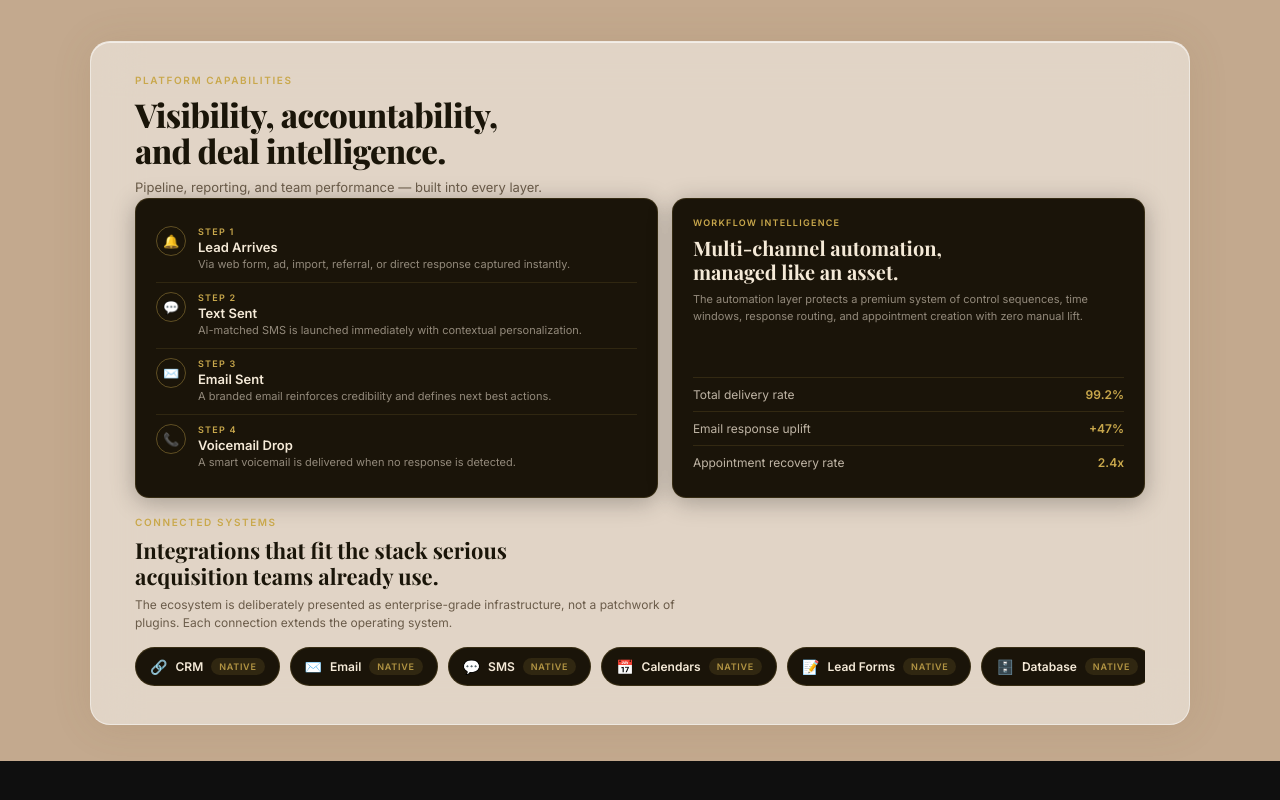
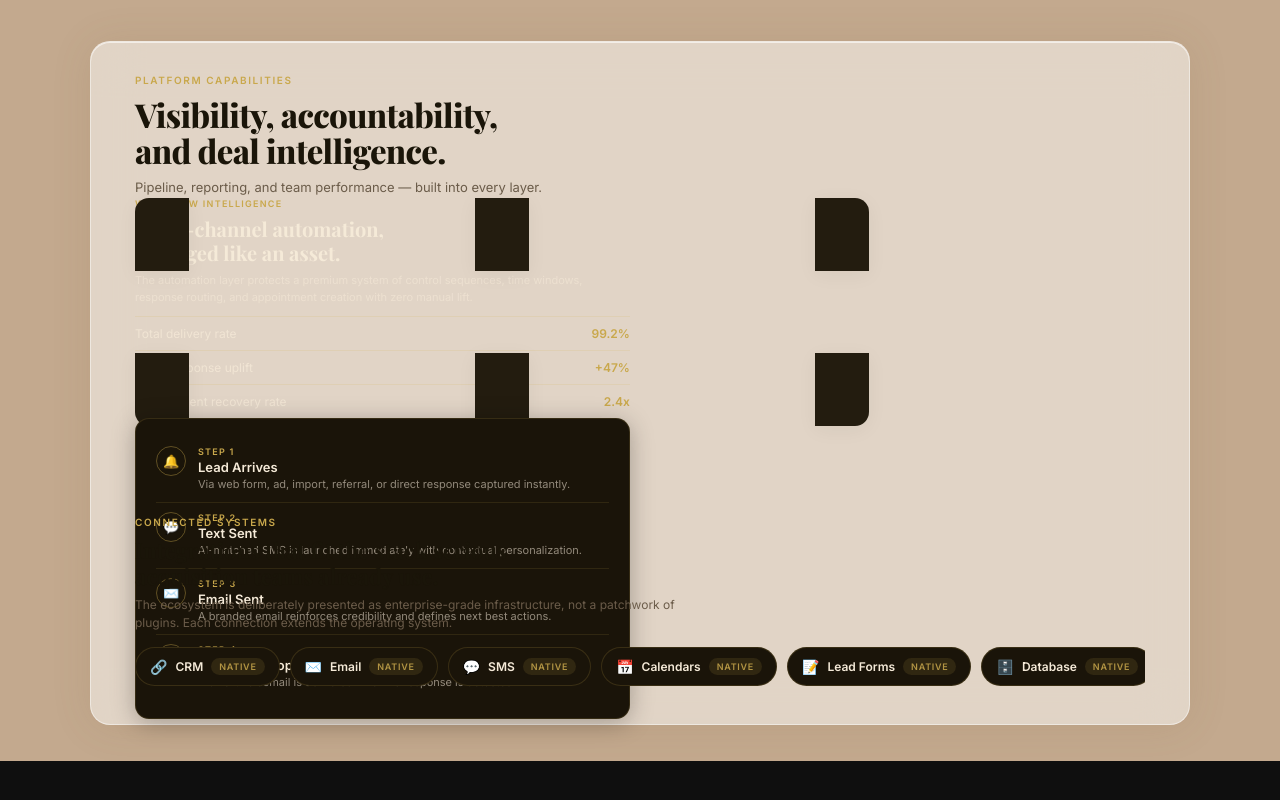
Before and after one commit to kariimhisham1/CRM-Remiliux-New-LP, a React (Create React App) app: page / in a window 1280 px wide. Shown: the part 5639-6439 px from the top of the page. Built offline with nearby package versions, Linux system fonts and the light colour scheme.

Commit message:
Update WhyTeams.jsx

```diff
--- a/src/components/WhyTeams.jsx
+++ b/src/components/WhyTeams.jsx
@@ -41,31 +41,83 @@ const PILLS = [
   { icon: '🗄️', label: 'Database' },
 ];
 
-/* ── Progress bands (fractions of total scroll, 0 → 1) ──
-   0.00–0.16  Header A → Header B crossfade
-   0.05–0.25  PHASE 1   6 cards flip front → back (wave)
-   0.22–0.41  PHASE 2   cards collapse + shrink toward right, Workflow panel forms underneath
-   0.38–0.54  PHASE 3   timeline panel slides in from the left
-   0.56–0.66  PHASE 4a  "Connected Systems" heading/copy fades up
-   0.60–0.815 PHASE 4b  integration pills slide in left → right, staggered
-   0.82–1.00  PHASE 5   hold — nothing changes, natural scroll pause
-*/
-const HEADER_START = 0.03, HEADER_END = 0.16;
+/* ───────────────────────────────────────────────────────────
+   TIMELINE — every phase end is derived from the previous one
+   plus an explicit pause, so there's always a deliberate hold
+   between transitions and the math can't silently overlap.
 
-const FLIP_START = 0.05, FLIP_STAGGER = 0.022, FLIP_DUR = 0.09;
-
-const PHASE2_START = 0.22, PHASE2_CARD_STAGGER = 0.018, PHASE2_CARD_DUR = 0.10;
-const WF_START = 0.30, WF_END = 0.46;
-
-const TL_START = 0.38, TL_END = 0.54;
-
-const INT_HEAD_START = 0.56, INT_HEAD_END = 0.66;
-const PILL_START = 0.60, PILL_STAGGER = 0.025, PILL_DUR = 0.09;
-
+   intro hold → flip → PAUSE → merge → PAUSE → timeline slide
+   → PAUSE → integrations + pills → PAUSE (final, holds to 1.0)
+   ─────────────────────────────────────────────────────────── */
 const easeInOut = t => (t < 0.5 ? 2 * t * t : -1 + (4 - 2 * t) * t);
 const easeOut = t => 1 - Math.pow(1 - t, 2.5);
 const clamp01 = n => Math.max(0, Math.min(1, n));
 const band = (p, start, end) => clamp01((p - start) / (end - start));
+const lerp = (a, b, t) => a + (b - a) * t;
+
+const HEADER_START = 0.04, HEADER_END = 0.15;
+
+const FLIP_START = 0.05, FLIP_STAGGER = 0.026, FLIP_DUR = 0.09;
+const FLIP_END = FLIP_START + 5 * FLIP_STAGGER + FLIP_DUR;          // ~0.275
+
+const PAUSE_1 = 0.07;
+const MERGE_START = FLIP_END + PAUSE_1;                              // ~0.345
+const MERGE_STAGGER = 0.02, MERGE_DUR = 0.10;
+const MERGE_SHAPE_END = MERGE_START + 5 * MERGE_STAGGER + MERGE_DUR; // ~0.545
+
+const PAUSE_2 = 0.06;
+const TIMELINE_START = MERGE_SHAPE_END + PAUSE_2;                     // ~0.605
+const TIMELINE_DUR = 0.11;
+const TIMELINE_END = TIMELINE_START + TIMELINE_DUR;                  // ~0.715
+
+const PAUSE_3 = 0.05;
+const INT_START = TIMELINE_END + PAUSE_3;                            // ~0.765
+const INT_HEAD_DUR = 0.05;
+const INT_HEAD_END = INT_START + INT_HEAD_DUR;                       // ~0.815
+
+const PILL_START = INT_START + 0.03;                                 // ~0.795
+const PILL_STAGGER = 0.018, PILL_DUR = 0.06;
+// PILL end ≈ 0.945 — remaining ~0.055 of total scroll is a pure final pause.
+
+/* ── Geometry shared between the 6 mini-cards and the two overlay panels ── */
+const COL_GAP = 1.3, ROW_GAP = 2.6;          // % gaps in the ORIGINAL 3x2 grid
+const RIGHT_X = 51, RIGHT_W = 49;            // target rect the cards merge into
+const LEFT_W = 49;                           // timeline panel's rect (mirror of RIGHT)
+const CARD_RADIUS = 12, PANEL_RADIUS = 14;
+
+function cardGeometry(i, shapeT) {
+  const col = i % 3, row = Math.floor(i / 3);
+  const startW = (100 - 2 * COL_GAP) / 3;
+  const startH = (100 - ROW_GAP) / 2;
+  const startX = col * (startW + COL_GAP);
+  const startY = row * (startH + ROW_GAP);
+
+  const endW = RIGHT_W / 3;
+  const endH = 50;
+  const endX = RIGHT_X + col * endW;
+  const endY = row * endH;
+
+  return {
+    left: lerp(startX, endX, shapeT),
+    top: lerp(startY, endY, shapeT),
+    width: lerp(startW, endW, shapeT),
+    height: lerp(startH, endH, shapeT),
+  };
+}
+
+function cardCorners(i, shapeT) {
+  const col = i % 3, row = Math.floor(i / 3);
+  const isTop = row === 0, isBottom = row === 1;
+  const isLeftCol = col === 0, isRightCol = col === 2;
+  const flat = lerp(CARD_RADIUS, 0, shapeT);
+  const outer = lerp(CARD_RADIUS, PANEL_RADIUS, shapeT);
+  return {
+    borderTopLeftRadius: isTop && isLeftCol ? outer : flat,
+    borderTopRightRadius: isTop && isRightCol ? outer : flat,
+    borderBottomLeftRadius: isBottom && isLeftCol ? outer : flat,
+    borderBottomRightRadius: isBottom && isRightCol ? outer : flat,
+  };
+}
 
 export default function WhyTeams() {
   const wrapRef = useRef(null);
@@ -80,8 +132,7 @@ export default function WhyTeams() {
       const vh = window.innerHeight;
       const totalScroll = rect.height - vh;
       const scrolled = -rect.top;
-      const p = clamp01(scrolled / totalScroll);
-      setProgress(p);
+      setProgress(clamp01(scrolled / totalScroll));
 
       const bgP = clamp01((vh - rect.top) / (vh * 0.6));
       setBgProgress(bgP);
@@ -93,57 +144,44 @@ export default function WhyTeams() {
     return () => window.removeEventListener('scroll', handleScroll);
   }, []);
 
+  /* ---------- Background morph ---------- */
+  const bp = easeOut(bgProgress);
+  const bgColor = `rgb(${Math.round(26 + bp * 170)},${Math.round(18 + bp * 152)},${Math.round(8 + bp * 135)})`;
+
+  /* ---------- Header crossfade ---------- */
+  const headerFlip = easeInOut(band(progress, HEADER_START, HEADER_END));
+  const header1Opacity = 1 - headerFlip;
+  const header2Opacity = headerFlip;
+
   /* ---------- Phase 1: flip ---------- */
   const cardFlips = SET_A.map((_, i) => {
     const start = FLIP_START + i * FLIP_STAGGER;
     return easeInOut(band(progress, start, start + FLIP_DUR));
   });
 
-  /* ---------- Background morph ---------- */
-  const bp = easeOut(bgProgress);
-  const r = Math.round(26 + bp * (196 - 26));
-  const g = Math.round(18 + bp * (170 - 18));
-  const b = Math.round(8 + bp * (143 - 8));
-  const bgColor = `rgb(${r},${g},${b})`;
+  /* ---------- Phase 2: cards merge into one vertical panel ---------- */
+  const shapeTs = SET_A.map((_, i) => {
+    const start = MERGE_START + i * MERGE_STAGGER;
+    return easeInOut(band(progress, start, start + MERGE_DUR));
+  });
+  const maxShapeT = Math.max(...shapeTs, 0);
 
-  /* ---------- Header crossfade ---------- */
-  const headerFlip = easeInOut(band(progress, HEADER_START, HEADER_END));
-  const header1Opacity = 1 - headerFlip;
-  const header2Opacity = headerFlip;
+  // Workflow text fades in on top of the merged shape only once it has
+  // essentially finished assembling — content swap reads as "complete."
+  const wfTextOpacity = easeOut(band(progress, MERGE_SHAPE_END - 0.06, MERGE_SHAPE_END + 0.04));
 
-  /* ---------- Phase 2: cards collapse toward right ---------- */
-  const cardCollapses = SET_A.map((_, i) => {
-    const start = PHASE2_START + i * PHASE2_CARD_STAGGER;
-    return easeInOut(band(progress, start, start + PHASE2_CARD_DUR));
-  });
-  const maxCollapse = Math.max(...cardCollapses, 0);
+  /* ---------- Phase 3: timeline panel slides in from the left ---------- */
+  const timelineT = easeOut(band(progress, TIMELINE_START, TIMELINE_END));
+  const timelineOpacity = timelineT;
+  const timelineTranslateX = (1 - timelineT) * -48;
 
-  /* ---------- Workflow panel (right) forms ---------- */
-  const workflowRaw = band(progress, WF_START, WF_END);
-  const workflowOpacity = easeOut(workflowRaw);
-  const workflowScale = 0.92 + workflowOpacity * 0.08;
-  const workflowTranslateY = (1 - workflowOpacity) * 18;
-
-  /* ---------- Timeline panel (left) slides in ---------- */
-  const timelineRaw = band(progress, TL_START, TL_END);
-  const timelineEase = easeOut(timelineRaw);
-  const timelineOpacity = timelineEase;
-  const timelineTranslateX = (1 - timelineEase) * -64;
-
-  /* ---------- Integrations heading ---------- */
-  const intHeadRaw = easeOut(band(progress, INT_HEAD_START, INT_HEAD_END));
-  const intHeadOpacity = intHeadRaw;
-  const intHeadTranslateY = (1 - intHeadRaw) * 22;
-
-  /* ---------- Integration pills, staggered left → right ---------- */
+  /* ---------- Phase 4: integrations heading + pills ---------- */
+  const intHeadT = easeOut(band(progress, INT_START, INT_HEAD_END));
+  const intGrowT = easeOut(band(progress, INT_START - 0.02, INT_START + 0.05));
   const pillProgress = i => {
     const start = PILL_START + i * PILL_STAGGER;
     return easeOut(band(progress, start, start + PILL_DUR));
   };
-
-  /* Visibility toggles so off-screen layers don't intercept clicks */
-  const cardsLayerVisible = maxCollapse < 0.98;
-  const panelLayerVisible = workflowOpacity > 0.02 || timelineOpacity > 0.02;
 
   return (
     <div className="wt" ref={wrapRef}>
@@ -153,11 +191,7 @@ export default function WhyTeams() {
           {/* Header A */}
           <div
             className="wt__header"
-            style={{
-              opacity: header1Opacity,
-              position: 'absolute',
-              pointerEvents: header1Opacity < 0.05 ? 'none' : 'auto',
-            }}
+            style={{ opacity: header1Opacity, position: 'absolute', pointerEvents: header1Opacity < 0.05 ? 'none' : 'auto' }}
           >
             <div className="wt__eyebrow">Platform Capabilities</div>
             <h2 className="wt__headline">Built for operators who need<br />control and conversion.</h2>
@@ -167,11 +201,7 @@ export default function WhyTeams() {
           {/* Header B */}
           <div
             className="wt__header"
-            style={{
-              opacity: header2Opacity,
-              position: 'absolute',
-              pointerEvents: header2Opacity < 0.05 ? 'none' : 'auto',
-            }}
+            style={{ opacity: header2Opacity, position: 'absolute', pointerEvents: header2Opacity < 0.05 ? 'none' : 'auto' }}
           >
             <div className="wt__eyebrow">Platform Capabilities</div>
             <h2 className="wt__headline">Visibility, accountability,<br />and deal intelligence.</h2>
@@ -180,51 +210,47 @@ export default function WhyTeams() {
 
           <div className="wt__header-spacer" />
 
-          {/* ---------- Stage: cards-grid and the two-panel card occupy the same area ---------- */}
+          {/* ---------- Stage: cards merge directly into the two overlay panels ---------- */}
           <div className="wt__cards-stage">
 
-            {/* PHASE 1 + 2: the 6 flipping / collapsing cards */}
-            <div
-              className="wt__cards"
-              style={{
-                opacity: cardsLayerVisible ? 1 : 0,
-                pointerEvents: cardsLayerVisible ? 'auto' : 'none',
-              }}
-            >
+            <div className="wt__cards">
               {SET_A.map((frontCard, i) => {
                 const backCard = SET_B[i];
-                const flip = cardFlips[i];
-                const rotateY = flip * 180;
-
-                const collapse = cardCollapses[i];
-                const tx = collapse * 220;
-                const ty = collapse * (i - 2.5) * 28;
-                const scale = 1 - collapse * 0.65;
-                const rotateZ = collapse * (i % 2 === 0 ? -8 : 8);
-                const fadeOut = clamp01((collapse - 0.55) / 0.45);
+                const rotateY = cardFlips[i] * 180;
+                const shapeT = shapeTs[i];
+                const geo = cardGeometry(i, shapeT);
+                const corners = cardCorners(i, shapeT);
+                const contentOpacity = 1 - easeInOut(clamp01((shapeT - 0.5) / 0.5));
+                const seamAlpha = 0.16 * (1 - shapeT);
+                const shadowAlpha = 0.25 * (1 - shapeT * 0.8);
 
                 return (
                   <div
                     key={i}
                     className="wt__card-scene"
                     style={{
-                      transform: `translate(${tx}px, ${ty}px) scale(${scale}) rotateZ(${rotateZ}deg)`,
-                      opacity: 1 - fadeOut,
+                      left: `${geo.left}%`,
+                      top: `${geo.top}%`,
+                      width: `${geo.width}%`,
+                      height: `${geo.height}%`,
                     }}
                   >
+                    <div className="wt__card-flipper" style={{ transform: `perspective(900px) rotateY(${rotateY}deg)` }}>
                       <div
-                      className="wt__card-flipper"
-                      style={{ transform: `perspective(900px) rotateY(${rotateY}deg)` }}
+                        className="wt__card wt__card--front"
+                        style={{ ...corners, borderColor: `rgba(201,168,76,${seamAlpha})`, boxShadow: `0 4px 20px rgba(0,0,0,${shadowAlpha})` }}
                       >
-                      <div className="wt__card wt__card--front">
-                        <div className="wt__card-icon">{frontCard.icon}</div>
-                        <div className="wt__card-title">{frontCard.title}</div>
-                        <p className="wt__card-desc">{frontCard.desc}</p>
+                        <div className="wt__card-icon" style={{ opacity: contentOpacity }}>{frontCard.icon}</div>
+                        <div className="wt__card-title" style={{ opacity: contentOpacity }}>{frontCard.title}</div>
+                        <p className="wt__card-desc" style={{ opacity: contentOpacity }}>{frontCard.desc}</p>
                       </div>
-                      <div className="wt__card wt__card--back">
-                        <div className="wt__card-icon">{backCard.icon}</div>
-                        <div className="wt__card-title">{backCard.title}</div>
-                        <p className="wt__card-desc">{backCard.desc}</p>
+                      <div
+                        className="wt__card wt__card--back"
+                        style={{ ...corners, borderColor: `rgba(201,168,76,${seamAlpha})`, boxShadow: `0 4px 20px rgba(0,0,0,${shadowAlpha})` }}
+                      >
+                        <div className="wt__card-icon" style={{ opacity: contentOpacity }}>{backCard.icon}</div>
+                        <div className="wt__card-title" style={{ opacity: contentOpacity }}>{backCard.title}</div>
+                        <p className="wt__card-desc" style={{ opacity: contentOpacity }}>{backCard.desc}</p>
                       </div>
                     </div>
                   </div>
@@ -232,40 +258,14 @@ export default function WhyTeams() {
               })}
             </div>
 
-            {/* PHASE 2 + 3: the two-panel "Workflow Intelligence" card */}
+            {/* Workflow Intelligence text — fades in on top of the merged card shape */}
             <div
-              className="wt__panelcard"
+              className="wt__workflow-overlay"
               style={{
-                opacity: panelLayerVisible ? 1 : 0,
-                pointerEvents: panelLayerVisible ? 'auto' : 'none',
-              }}
-            >
-              {/* Left: 4-step timeline, slides in from the left */}
-              <div
-                className="wt__timeline-panel"
-                style={{
-                  opacity: timelineOpacity,
-                  transform: `translateX(${timelineTranslateX}px)`,
-                }}
-              >
-                {STEPS.map((s, i) => (
-                  <div className="wt__timeline-step" key={i}>
-                    <div className="wt__timeline-icon">{s.icon}</div>
-                    <div className="wt__timeline-copy">
-                      <div className="wt__timeline-steplabel">STEP {i + 1}</div>
-                      <div className="wt__timeline-title">{s.title}</div>
-                      <p className="wt__timeline-desc">{s.desc}</p>
-                    </div>
-                  </div>
-                ))}
-              </div>
-
-              {/* Right: Workflow Intelligence, forms from the collapsing cards */}
-              <div
-                className="wt__workflow-panel"
-                style={{
-                  opacity: workflowOpacity,
-                  transform: `scale(${workflowScale}) translateY(${workflowTranslateY}px)`,
+                left: `${RIGHT_X}%`,
+                width: `${RIGHT_W}%`,
+                opacity: wfTextOpacity,
+                pointerEvents: wfTextOpacity > 0.5 ? 'auto' : 'none',
               }}
             >
               <div className="wt__workflow-eyebrow">Workflow Intelligence</div>
@@ -283,15 +283,39 @@ export default function WhyTeams() {
                 ))}
               </div>
             </div>
+
+            {/* Timeline panel — its own element, slides in from the left */}
+            <div
+              className="wt__timeline-panel"
+              style={{
+                width: `${LEFT_W}%`,
+                opacity: timelineOpacity,
+                transform: `translateX(${timelineTranslateX}px)`,
+                pointerEvents: timelineOpacity > 0.5 ? 'auto' : 'none',
+              }}
+            >
+              {STEPS.map((s, i) => (
+                <div className="wt__timeline-step" key={i}>
+                  <div className="wt__timeline-icon">{s.icon}</div>
+                  <div className="wt__timeline-copy">
+                    <div className="wt__timeline-steplabel">STEP {i + 1}</div>
+                    <div className="wt__timeline-title">{s.title}</div>
+                    <p className="wt__timeline-desc">{s.desc}</p>
+                  </div>
+                </div>
+              ))}
             </div>
           </div>
 
-          {/* PHASE 4: Connected Systems heading + integration pills */}
+          {/* PHASE 4: Connected Systems heading + integration pills.
+              maxHeight grows from 0 so it doesn't reserve empty space earlier. */}
           <div
             className="wt__integrations"
             style={{
-              opacity: intHeadOpacity,
-              transform: `translateY(${intHeadTranslateY}px)`,
+              maxHeight: `${intGrowT * 230}px`,
+              marginTop: `${intGrowT * 18}px`,
+              opacity: intHeadT,
+              transform: `translateY(${(1 - intHeadT) * 22}px)`,
             }}
           >
             <div className="wt__eyebrow">Connected Systems</div>
@@ -302,19 +326,11 @@ export default function WhyTeams() {
               The ecosystem is deliberately presented as enterprise-grade infrastructure, not a
               patchwork of plugins. Each connection extends the operating system.
             </p>
-
             <div className="wt__pills">
               {PILLS.map((p, i) => {
                 const ps = pillProgress(i);
                 return (
-                  <div
-                    className="wt__pill"
-                    key={i}
-                    style={{
-                      opacity: ps,
-                      transform: `translateX(${(1 - ps) * -40}px)`,
-                    }}
-                  >
+                  <div className="wt__pill" key={i} style={{ opacity: ps, transform: `translateX(${(1 - ps) * -40}px)` }}>
                     <span className="wt__pill-icon">{p.icon}</span>
                     <span className="wt__pill-label">{p.label}</span>
                     <span className="wt__pill-tag">Native</span>
```
Lines whose indentation alone changed are shown as unchanged.
